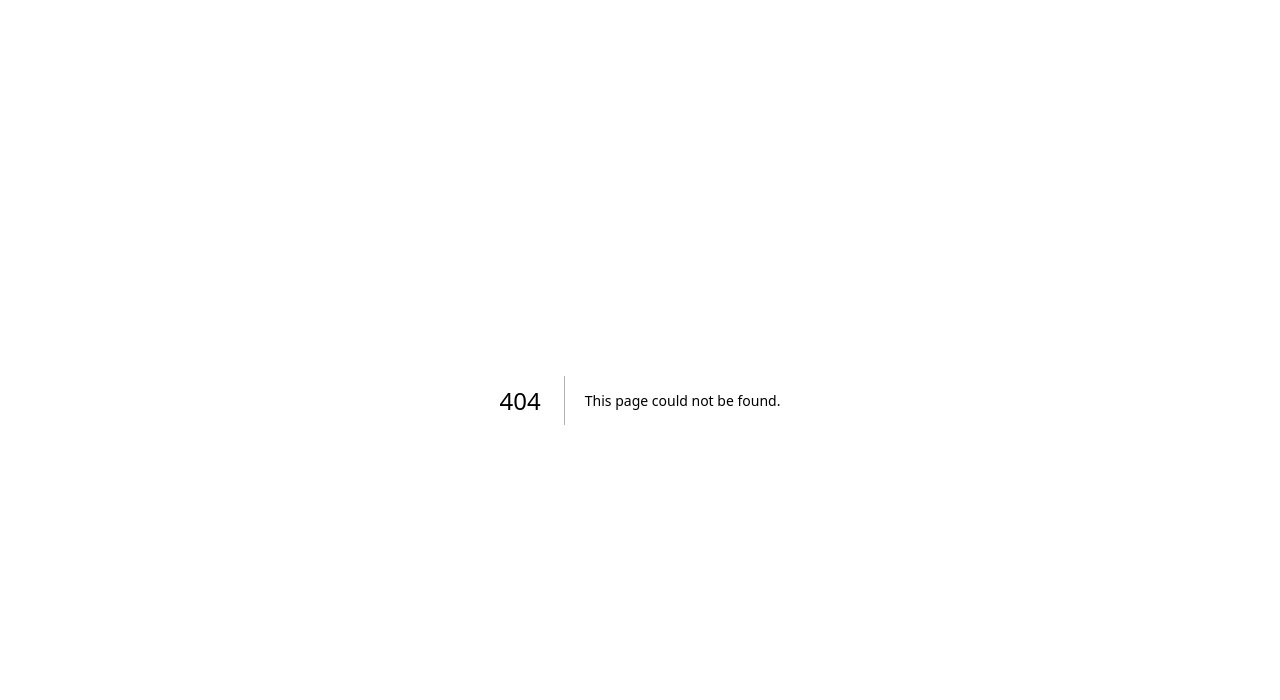
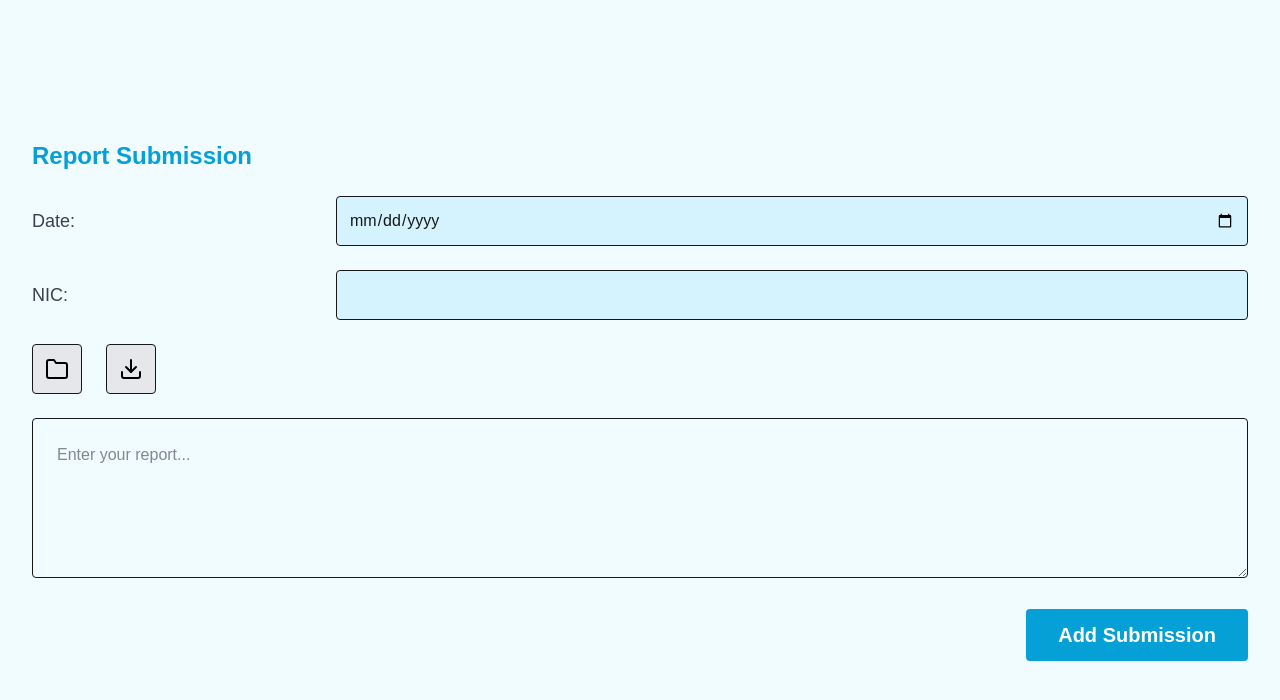
Before and after one commit to nminekshi/docuHealth-Project, a Next.js app: page /lab in a window 1280 px wide. Before the commit this address had no page. Shown: the top 700 px of the page. Built offline with nearby package versions, Linux system fonts and the light colour scheme.

Commit message:
lab profile done.

```diff
--- /dev/null
+++ b/app/component/lab.tsx
@@ -0,0 +1,69 @@
+"use client";
+import { useState } from "react";
+import { FiFolder, FiDownload } from "react-icons/fi";
+
+const ReportForm = () => {
+  const [date, setDate] = useState("");
+  const [nic, setNic] = useState("");
+  const [report, setReport] = useState("");
+
+  return (
+    <div className="min-h-screen flex justify-center items-center bg-[#F0FCFF]">
+      <div className="w-full p-8">
+        {/* ✅ Fixed Heading Styling */}
+        <h2 className="text-2xl font-bold text-[#04A0D6] font-inter mb-6">
+          Report Submission
+        </h2>
+
+        {/* Date Input with Label on the Left */}
+        <div className="flex items-center mb-6">
+          <label className="block text-gray-700 text-lg w-1/4">Date:</label>
+          <input
+            type="date"
+            value={date}
+            onChange={(e) => setDate(e.target.value)}
+            className="w-3/4 p-3 border rounded bg-[#D4F3FF] placeholder-gray-500"
+          />
+        </div>
+
+        {/* NIC Input with Label on the Left */}
+        <div className="flex items-center mb-6">
+          <label className="block text-gray-700 text-lg w-1/4">NIC:</label>
+          <input
+            type="text"
+            value={nic}
+            onChange={(e) => setNic(e.target.value)}
+            className="w-3/4 p-3 border rounded bg-[#D4F3FF] placeholder-gray-500"
+          />
+        </div>
+
+        {/* Upload & Download Icons */}
+        <div className="flex items-center gap-6 mb-6">
+          <button className="p-3 border rounded bg-gray-200 hover:bg-gray-300 transition">
+            <FiFolder size={24} color="black" />
+          </button>
+          <button className="p-3 border rounded bg-gray-200 hover:bg-gray-300 transition">
+            <FiDownload size={24} color="black" />
+          </button>
+        </div>
+
+        {/* Large Report Textarea */}
+        <textarea
+          value={report}
+          onChange={(e) => setReport(e.target.value)}
+          placeholder="Enter your report..."
+          className="w-full p-6 border rounded bg-[#F0FCFF] focus:outline-none focus:ring-2 focus:ring-[#04A0D6] mb-6 h-40"
+        ></textarea>
+
+        {/* Smaller Submit Button aligned to the right */}
+        <div className="flex justify-end">
+        <button className="bg-[#04A0D6] text-white py-3 px-8 rounded hover:bg-blue-700 transition text-xl font-bold">
+            Add Submission
+          </button>
+        </div>
+      </div>
+    </div>
+  );
+};
+
+export default ReportForm;
--- a/app/globals.css
+++ b/app/globals.css
@@ -1 +1,19 @@
 @import "tailwindcss";
+
+:root {
+    --background: #ffffff;
+    --foreground: #171717;
+  }
+
+  @media (prefers-color-scheme: dark) {
+    :root {
+      --background: #0a0a0a;
+      --foreground: #ededed;
+    }
+  }
+
+  body {
+    color: var(--foreground);
+    background: var(--background);
+    font-family: Arial, Helvetica, sans-serif;
+  }
--- /dev/null
+++ b/app/lab/page.tsx
@@ -0,0 +1,9 @@
+import Lab from "../component/lab";
+
+export default function Home() {
+  return (
+    <div >
+      <Lab/>
+    </div>
+  );
+}
```
Also changed, not shown: package.json (+6 -5 lines), 1 other file (tests, documents, lock files or other folders).
